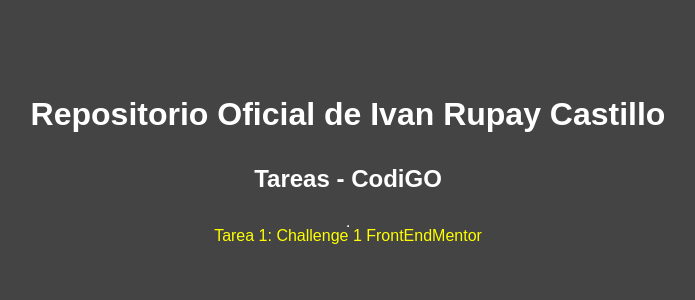
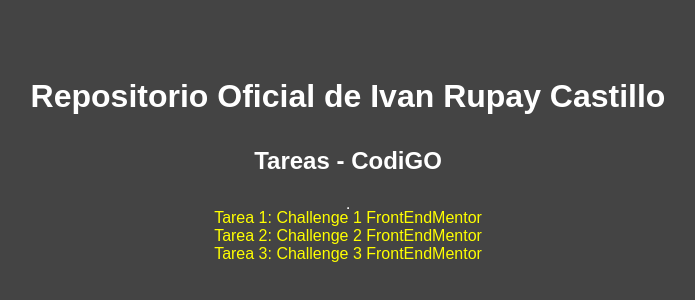
Before and after one commit to IvanRupayCastillo/ivanrupaycastillo.github.io, a plain HTML site: page index.html in a window 1280 px wide. Shown: the part 230-530 px from the top of the page, without its empty margins (292-987 px from the left). Drawn offline with Linux system fonts and the light colour scheme.

Commit message:
Añadiendo 2 y 3 ejemplo

```diff
--- a/index.html
+++ b/index.html
@@ -14,7 +14,13 @@
     <li class="tareas__tarea">
      <a href="https://ivanrupaycastillo.github.io/codigo5-prueba/hola.html"
         class = "tareas__link" target="blank"> Tarea 1: Challenge 1 FrontEndMentor </a>  </li>
-    </ul>
+     <li class="tareas__tarea">
+            <a href="https://ivanrupaycastillo.github.io/codigo5-prueba/hola.html"
+               class = "tareas__link" target="blank"> Tarea 2: Challenge 2 FrontEndMentor </a>  </li>
+      <li class="tareas__tarea">
+            <a href="https://ivanrupaycastillo.github.io/codigo5-prueba/hola.html"
+                class = "tareas__link" target="blank"> Tarea 3: Challenge 3 FrontEndMentor </a>  </li>
+     </ul>
 
 </body>
 </html>
```
